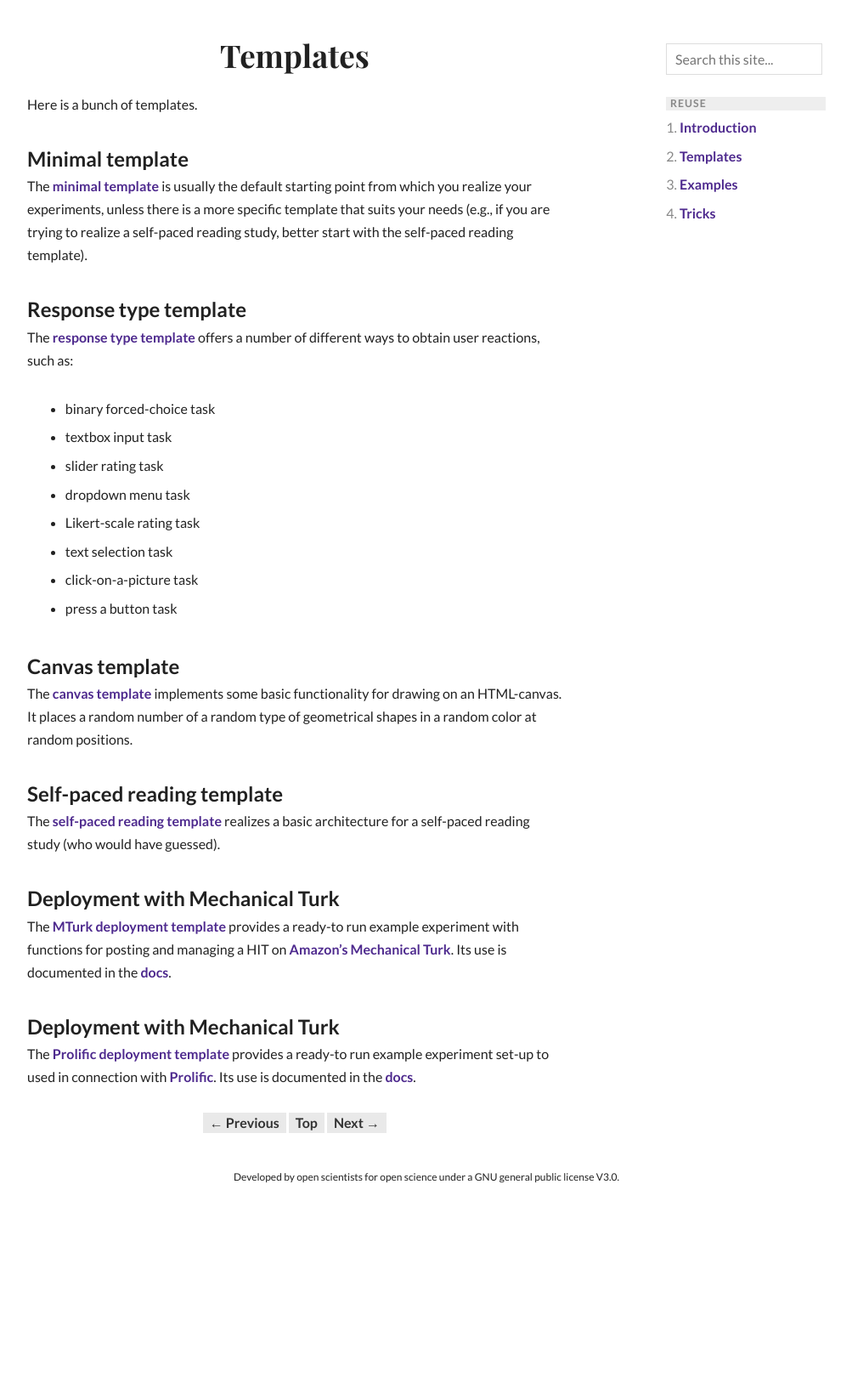
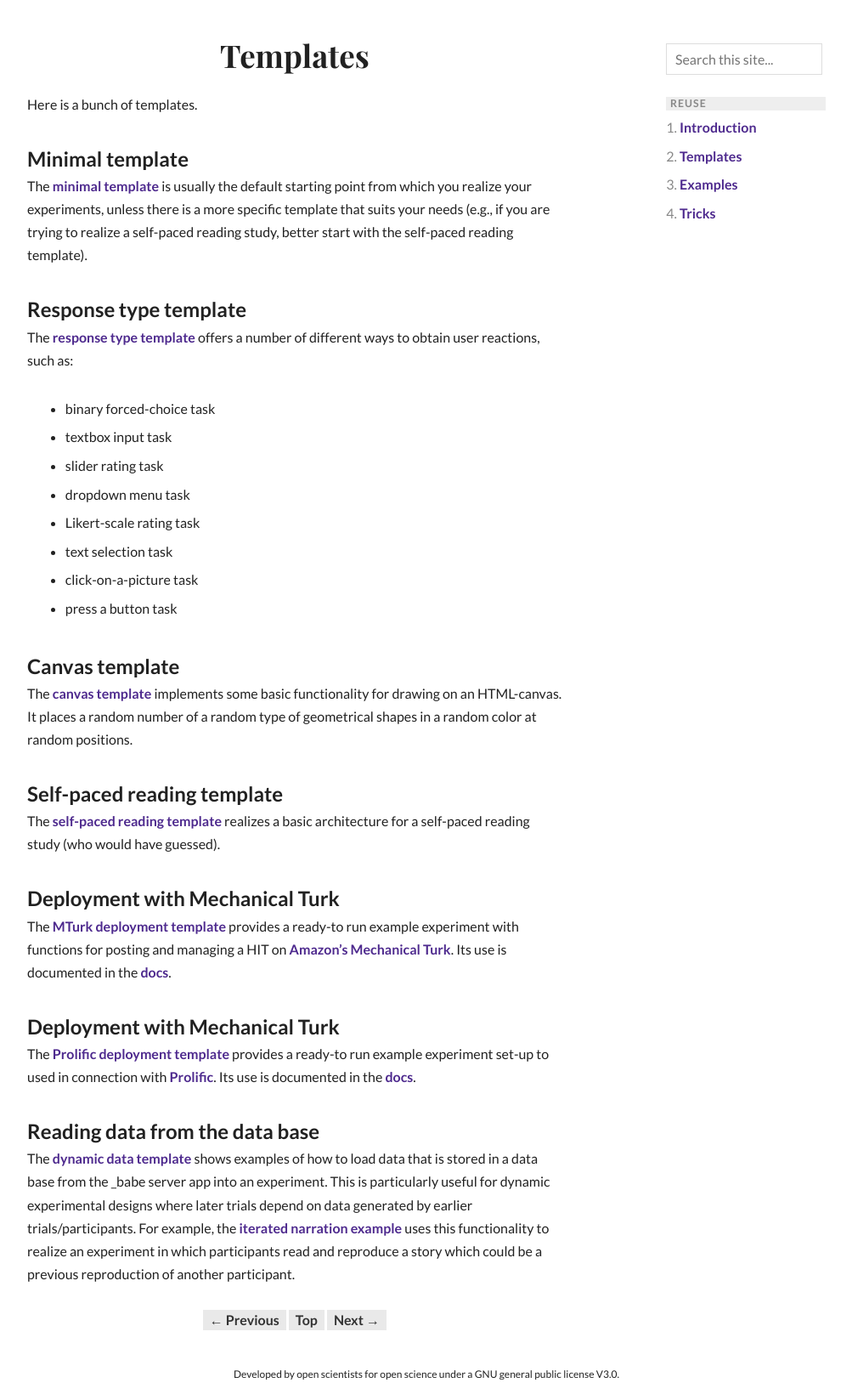
Before and after one commit to magpie-ea/magpie-site, a Jekyll site: the page built from reuse/templates.markdown, in a window 1280 px wide, cut to the strip 219-1859 px from the top of the page. Shown: the whole strip at 85% size, without its empty margins (138-1141 px from the left). Built offline with Jekyll 4.4.1, drawn with Linux system fonts in a browser that asks for light colours; nearby versions of some CDN libraries; before the commit the page ends 1627 px from its top, so only the background shows below that.

Commit message:
added entry on dynamic data retrieval

```diff
--- a/_data/reuse.yml
+++ b/_data/reuse.yml
@@ -30,6 +30,9 @@
 
     - title: Prolific deployment
       slug: Prolific
+
+    - title: Dynamic data retrieval
+      slug: dynamicData
   examples:
     - title: Mental Chronometry
       slug: MentalChronometry
--- /dev/null
+++ b/reuse/templates/dynamicData.md
@@ -0,0 +1,3 @@
+## Reading data from the data base
+
+The [dynamic data template](https://github.com/babe-project/DynamicDataTemplate) shows examples of how to load data that is stored in a data base from the _babe server app into an experiment. This is particularly useful for dynamic experimental designs where later trials depend on data generated by earlier trials/participants. For example, the [iterated narration example](https://github.com/babe-project/IteratedNarration) uses this functionality to realize an experiment in which participants read and reproduce a story which could be a previous reproduction of another participant.
```
